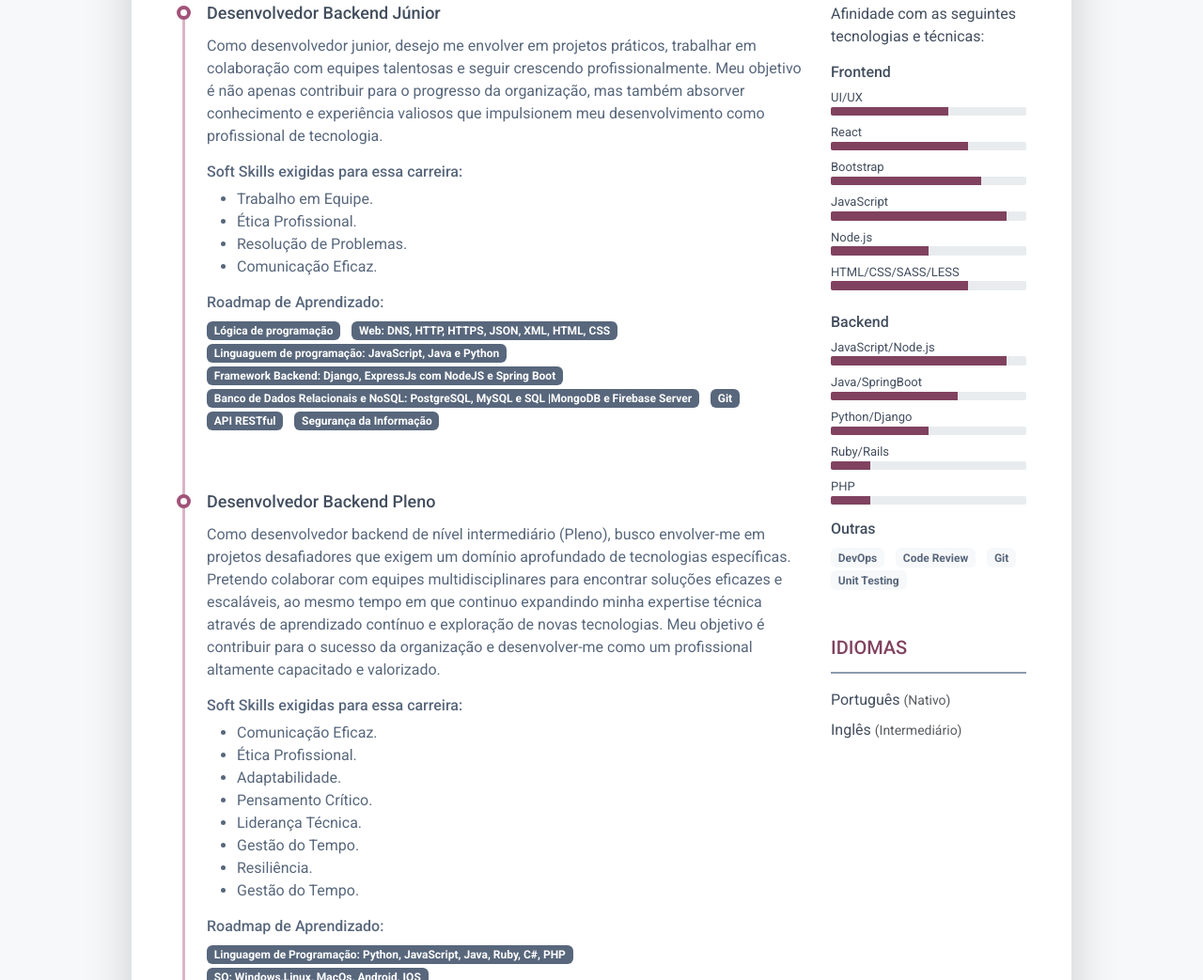
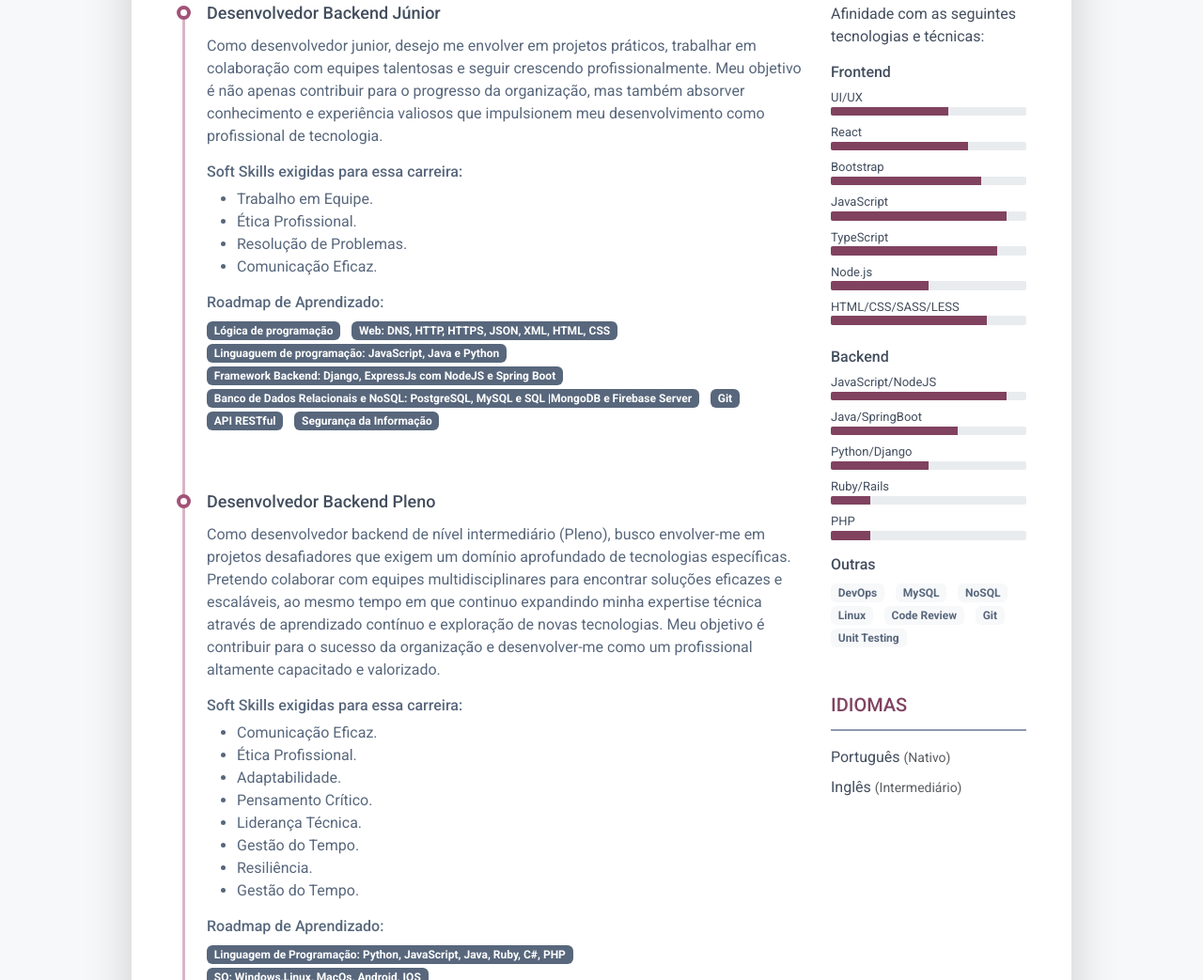
Before and after one commit to luisfbarreto/MapaDeCarreira, a plain HTML site: page index.html in a window 1280 px wide. Shown: the part 725-1768 px from the top of the page at 94% size. Drawn offline with Linux system fonts and the light colour scheme.

Commit message:
Commit 01 - Mapa de Carreira

```diff
--- a/index.html
+++ b/index.html
@@ -411,6 +411,14 @@
 													aria-valuemax="100"></div>
 											</div>
 										</li>
+										<li class="mb-2">
+											<div class="resume-skill-name">TypeScript</div>
+											<div class="progress resume-progress">
+												<div class="progress-bar theme-progress-bar-dark" role="progressbar"
+													style="width: 85%" aria-valuenow="25" aria-valuemin="0"
+													aria-valuemax="100"></div>
+											</div>
+										</li>
 
 										<li class="mb-2">
 											<div class="resume-skill-name">Node.js</div>
@@ -424,7 +432,7 @@
 											<div class="resume-skill-name">HTML/CSS/SASS/LESS</div>
 											<div class="progress resume-progress">
 												<div class="progress-bar theme-progress-bar-dark" role="progressbar"
-													style="width: 70%" aria-valuenow="25" aria-valuemin="0"
+													style="width: 80%" aria-valuenow="25" aria-valuemin="0"
 													aria-valuemax="100"></div>
 											</div>
 										</li>
@@ -435,20 +443,20 @@
 									<h4 class="resume-skills-cat font-weight-bold">Backend</h4>
 									<ul class="list-unstyled">
 										<li class="mb-2">
-											<div class="resume-skill-name">JavaScript/Node.js</div>
+											<div class="resume-skill-name">JavaScript/NodeJS</div>
 											<div class="progress resume-progress">
 												<div class="progress-bar theme-progress-bar-dark" role="progressbar"
 													style="width: 90%" aria-valuenow="25" aria-valuemin="0"
 													aria-valuemax="100"></div>
 											</div>
-											<li class="mb-2">
+										<li class="mb-2">
 												<div class="resume-skill-name">Java/SpringBoot</div>
 												<div class="progress resume-progress">
 													<div class="progress-bar theme-progress-bar-dark" role="progressbar"
 														style="width: 65%" aria-valuenow="25" aria-valuemin="0"
 														aria-valuemax="100"></div>
 												</div>
-											</li>
+										</li>
 										<li class="mb-2">
 											<div class="resume-skill-name">Python/Django</div>
 											<div class="progress resume-progress">
@@ -480,6 +488,9 @@
 									<h4 class="resume-skills-cat font-weight-bold">Outras</h4>
 									<ul class="list-inline">
 										<li class="list-inline-item"><span class="badge badge-light">DevOps</span></li>
+										<li class="list-inline-item"><span class="badge badge-light">MySQL</span></li>
+										<li class="list-inline-item"><span class="badge badge-light">NoSQL</span></li>
+										<li class="list-inline-item"><span class="badge badge-light">Linux</span></li>
 										<li class="list-inline-item"><span class="badge badge-light">Code Review</span>
 										</li>
 										<li class="list-inline-item"><span class="badge badge-light">Git</span></li>
```
